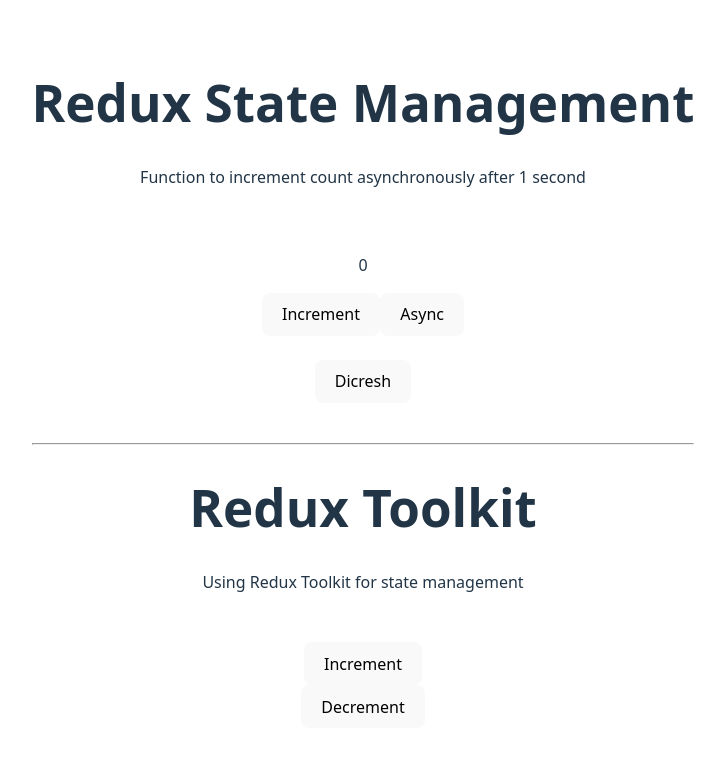
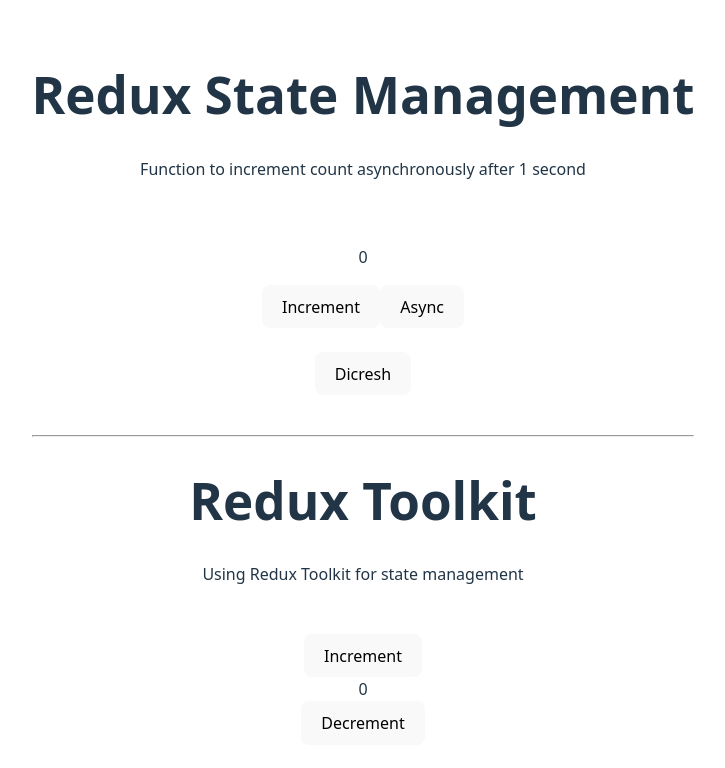
Before and after one commit to Arafat-boss/explore-redux, a React (Vite) app in the folder redux-basic/: page / in a window 1280 px wide. Shown: the top 768 px of the page, without its empty margins (277-1002 px from the left). Built offline with nearby package versions, Linux system fonts and the light colour scheme.

Commit message:
now i am added dynamicly change a count useing useSelector hook

```diff
--- a/redux-basic/src/components/ReduxCounter.jsx
+++ b/redux-basic/src/components/ReduxCounter.jsx
@@ -1,11 +1,14 @@
 import React from 'react'
-import { useDispatch } from 'react-redux'
+import { useDispatch, useSelector } from 'react-redux'
 import { decrement, increment } from '../redux/features/counter/counterSlice';
 
 export default function ReduxCounter() {
 
   // Action to increment count
   const dispstch = useDispatch();
+
+  const {count} = useSelector((state)=>state.counter)
+  console.log(count);
 
   // Action creator for incrementing
   const handelIncrement =()=>{
@@ -20,7 +23,7 @@
     <div>
 
         <button onClick={handelIncrement}>Increment</button>
-        <div></div>
+        <div>{count}</div>
         <button onClick={handelDecrement}>Decrement</button>
     </div>
   )
```
